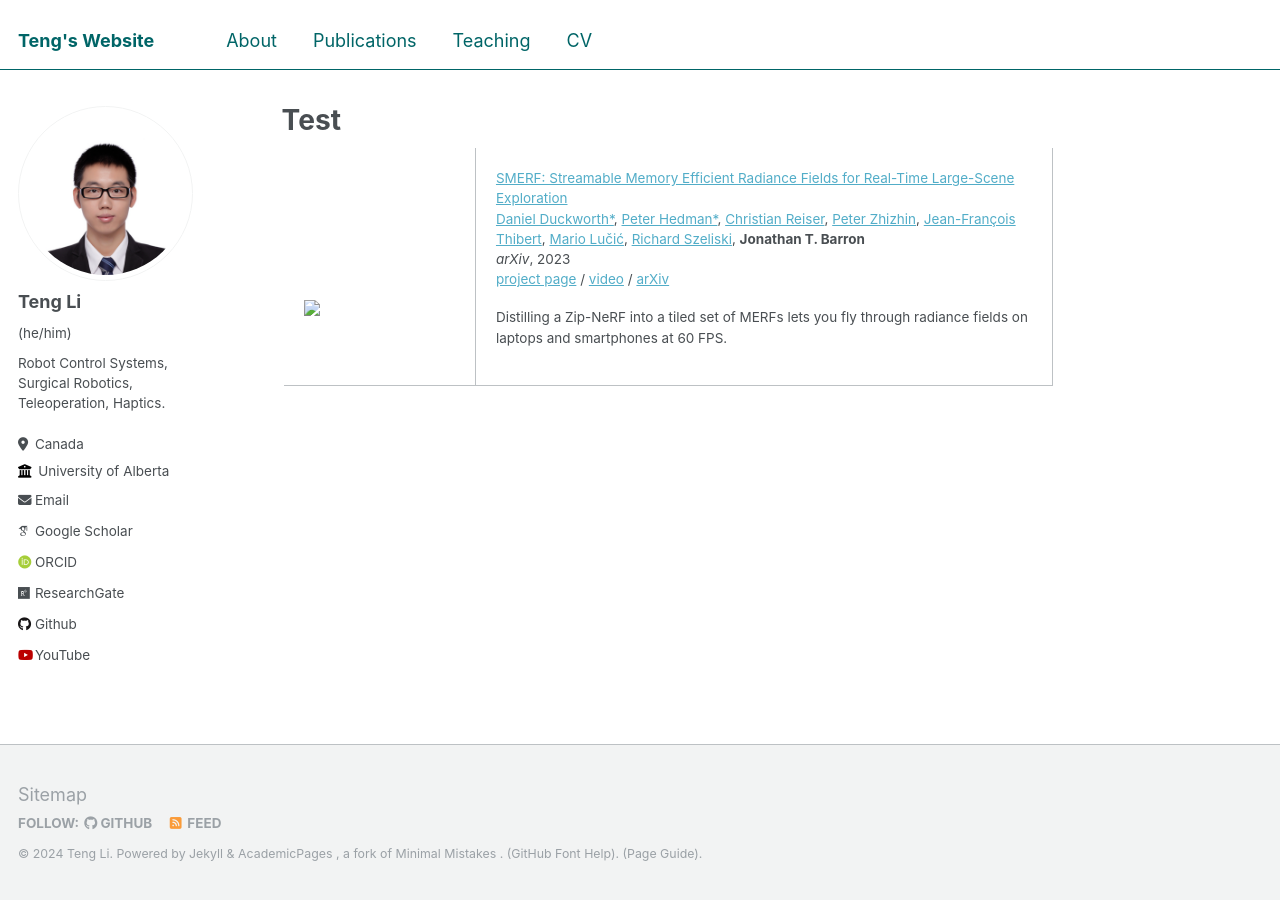
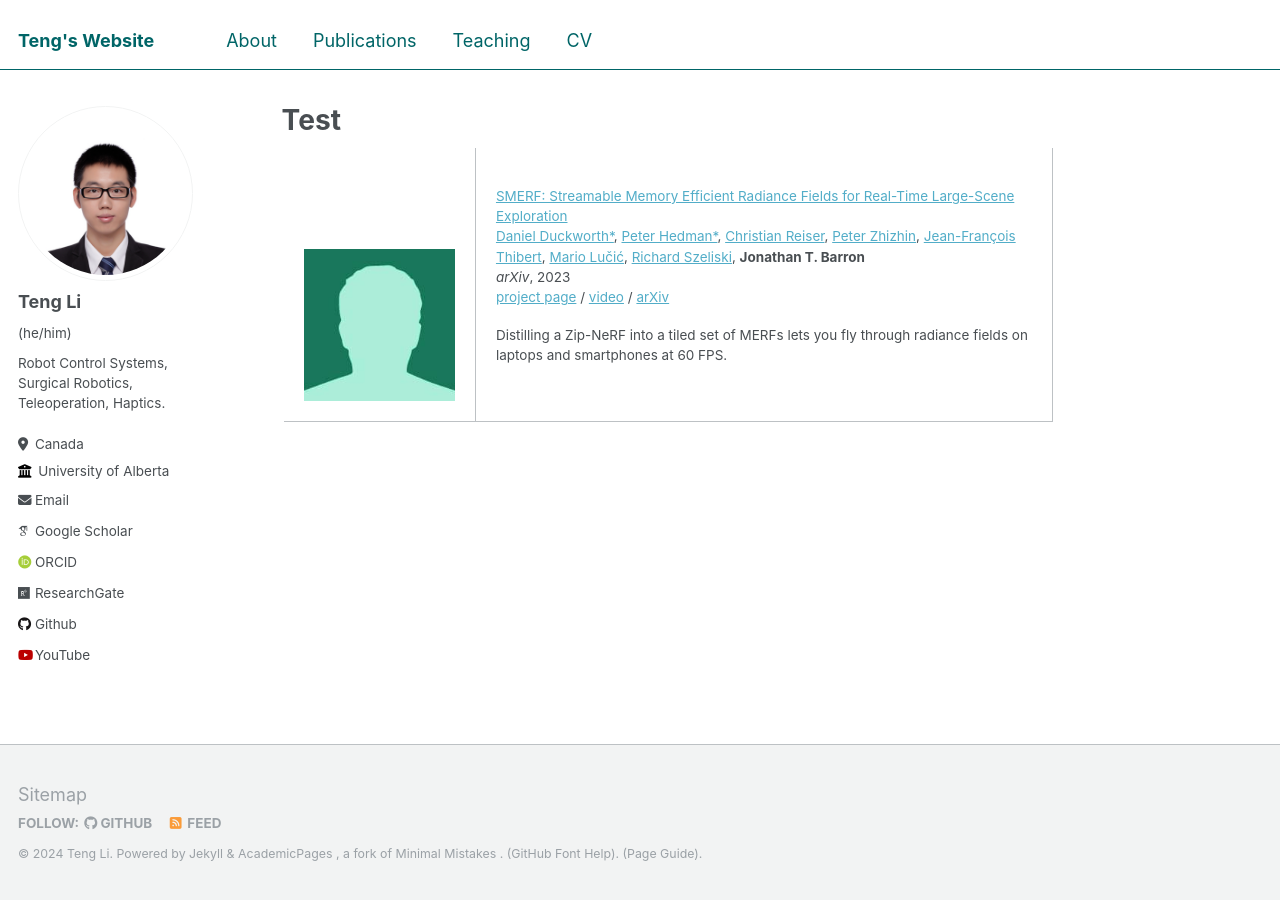
Before and after one commit to teng4/teng4.github.io, a Jekyll site: the page built from _pages/newadd_index.html, in a window 1280 px wide. Built offline with Jekyll 4.4.1, drawn with Linux system fonts in a browser that asks for light colours; some web fonts are replaced.

Commit message:
Update newadd_index.html

```diff
--- a/_pages/newadd_index.html
+++ b/_pages/newadd_index.html
@@ -10,11 +10,11 @@ author_profile: true
 			<div class="one">
 				<div class="two" id='smerf_image'>
 					<video  width=100% muted autoplay loop>
-						<source src="teng4_Papers/p008_TMECH_PDGit/TMECHfinalVideo.mp4" type="video/mp4">
+						<source src="../teng4_Papers/p008_TMECH_PDGit/TMECHfinalVideo.mp4" type="video/mp4">
 							Your browser does not support the video tag.
 					</video>
 				</div>
-				<img src='images/bio-photo-2.jpg' width=100%>
+				<img src='../images/bio-photo-2.jpg' width=100%>
 			</div>
 			<script type="text/javascript">
 				function smerf_start() {
```
